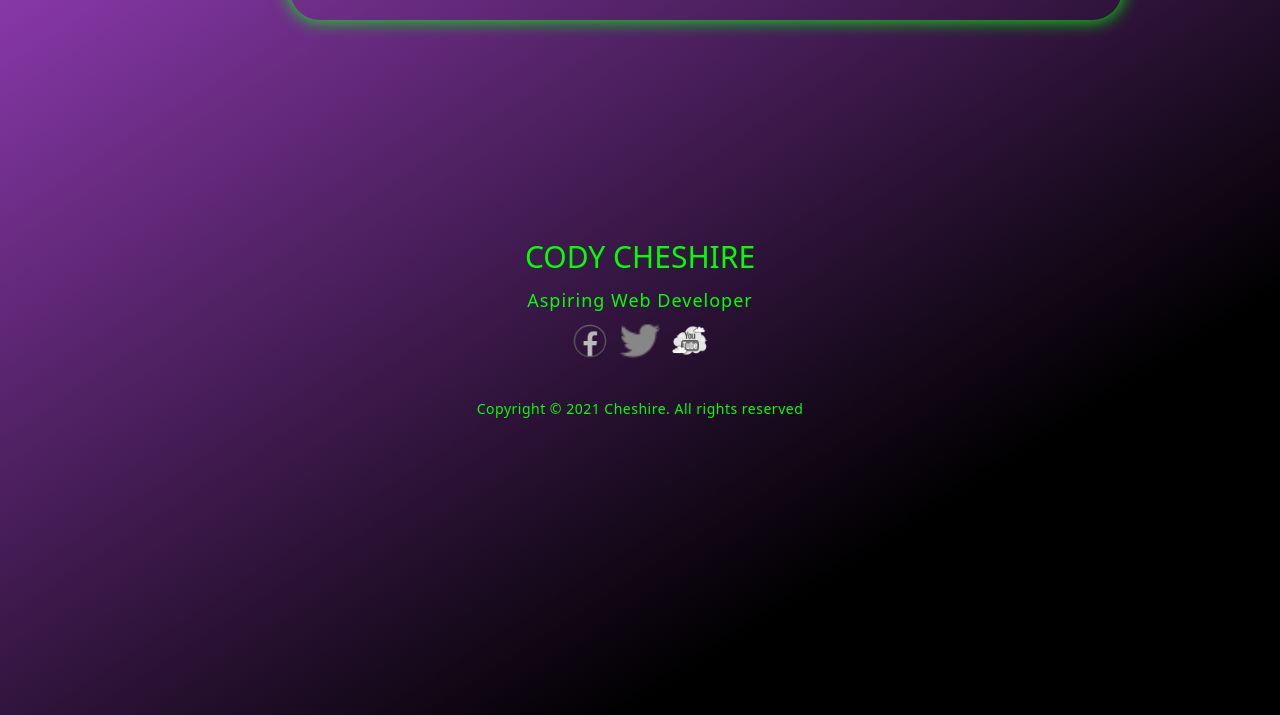
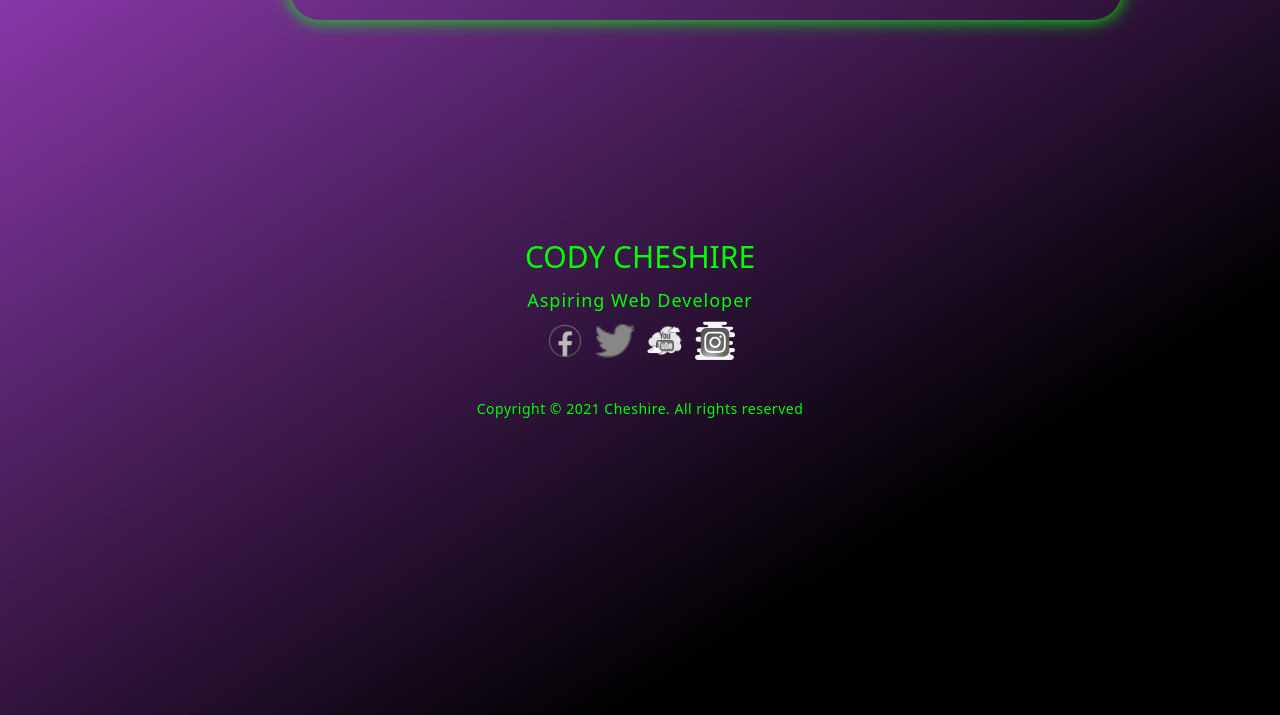
Before and after one commit to codycheshire95/portfolio-website, a plain HTML site: page index.html in a window 1280 px wide. Shown: the part 4085-4800 px from the top of the page. Drawn offline with nearby package versions, Linux system fonts and the light colour scheme.

Commit message:
Update index.html

```diff
--- a/index.html
+++ b/index.html
@@ -202,6 +202,9 @@
             <div class="social-item">
                 <a href="https://www.youtube.com/user/phoenixflow15"><img src="https://github.com/codycheshire95/portfolio-website/blob/main/youtube.png?raw=true" height="24px" width="24px"></a>
             </div>
+            <div class="social-item">
+                <a href="https://www.instagram.com/phoenixflowparkour/"><img src="https://github.com/codycheshire95/portfolio-website/blob/main/instagram.png?raw=true" height="24px" width="24px"></a>
+            </div>
         </div>
         <p>Copyright © 2021 Cheshire. All rights reserved</p>
     </div>
```
